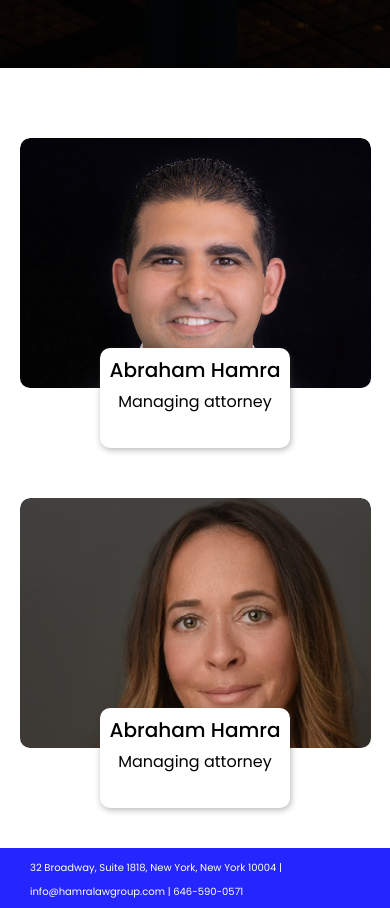
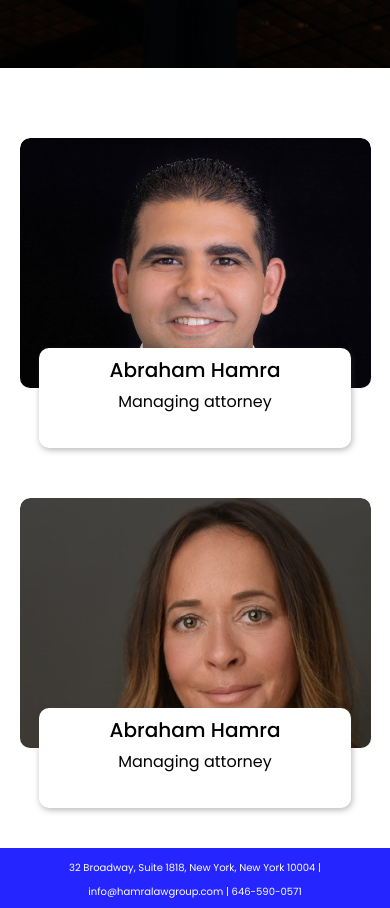
Before and after one commit to khoirulhudaa/law-project, a Next.js app: page / in a window 390 px wide. Shown: the part 6080-6988 px from the top of the page. Built offline with nearby package versions, Linux system fonts and the light colour scheme.

Commit message:
responsive fix

```diff
--- a/pages/index.js
+++ b/pages/index.js
@@ -246,7 +246,7 @@ export default function Home() {
           <div className={s.wrapDirectur}>
             <div className={s.cardDirectur}>
               <div className={s.cardDirecturTop}>
-                <img src="/ahamra.jpg" alt="images" />
+                <img src="/Ahamra.jpg" alt="images" />
               </div>
               <div className={s.cardDicturBottom}>
                 <div className={s.platName}>
--- a/styles/Home.module.css
+++ b/styles/Home.module.css
@@ -965,7 +965,7 @@ li .dropdown {
   }
 
   .platName {
-    width: 100%;
+    width: 80vw;
     padding: 10px;
     position: relative;
     top: -40px;
@@ -1036,6 +1036,7 @@ li .dropdown {
     height: 60px;
     color: white;
     display: flex;
+    text-align: center;
     padding: 0 30px;
     justify-content: space-between;
     align-items: center;
```
